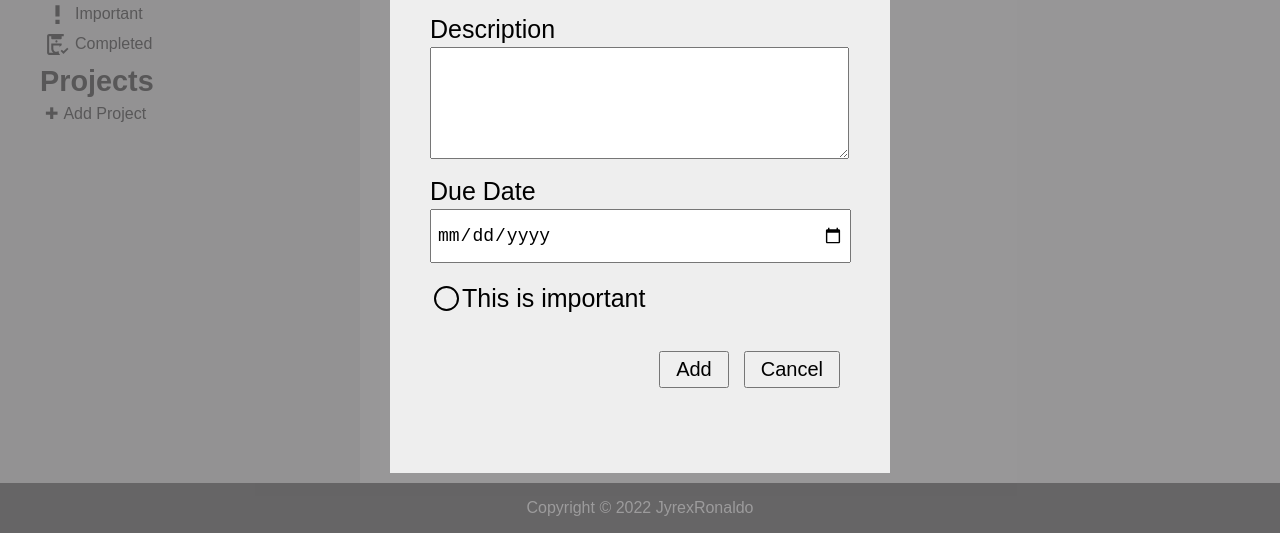
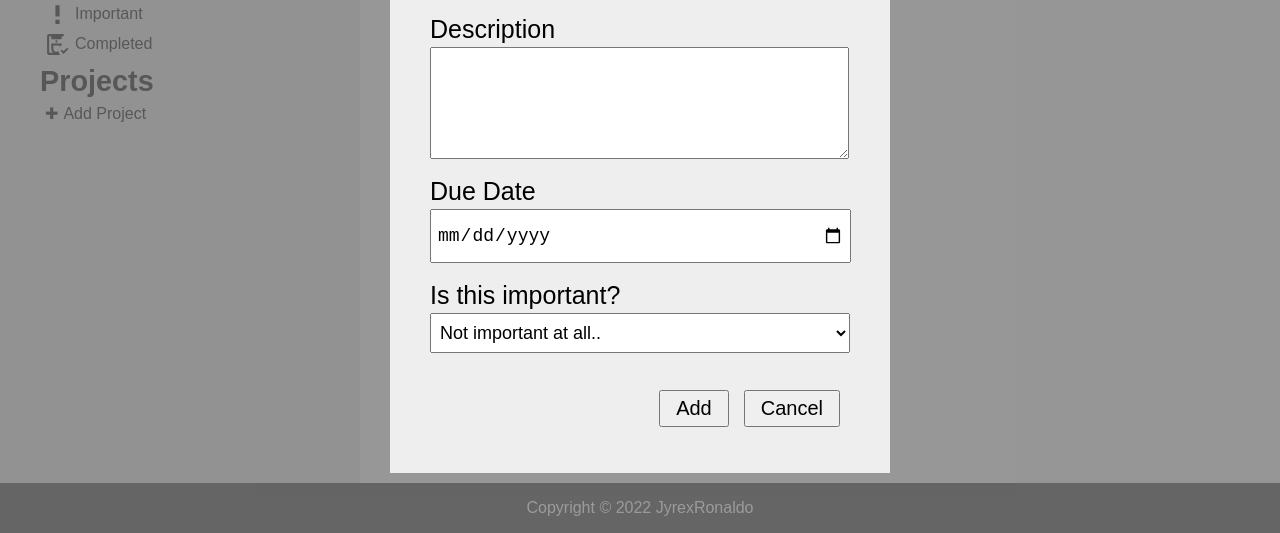
Before and after one commit to JyrexRonaldo/todo-list, a website built with webpack: page dist/index.html in a window 1280 px wide. Both pictures are taken after a click on the item "Add Task". Shown: the part 267-800 px from the top of the page. Built offline with nearby package versions, Linux system fonts and the light colour scheme.

Commit message:
Switch out checkbox for drop down menu

```diff
--- a/src/index.js
+++ b/src/index.js
@@ -122,6 +122,7 @@ const screenController = (function(projects) {
 
 
     addTaskButton.addEventListener('click', (e) => {
+        taskPriority.checked = false;
         addTaskForm.textContent = 'Add';
         formContainer.style.display = 'flex';
         taskFormPurpose = 'add';
@@ -227,7 +228,7 @@ const screenController = (function(projects) {
                     taskDescription.value = editTask.description;
                     taskDuedate.value = editTask.dueDate;
                     taskPriority.value = editTask.priority;
-                    console.log(editTask.priority);
+                    console.log(taskPriority.checked);
                     addTaskForm.textContent = 'Edit';
                     formContainer.style.display = 'flex';
                     taskFormPurpose = 'edit';
@@ -290,11 +291,12 @@ const screenController = (function(projects) {
 
 
         function closeTaskForm() {
+            // console.log()
             taskTitle.value = '';
             taskDescription.value = '';
             taskDuedate.value = '';
-            taskPriority.value = false;
-            taskPriority.checked = false;
+            // taskPriority.value = false;
+            // taskPriority.checked = false;
             formContainer.style.display = 'none';
         }
 })(projects)
--- a/src/style.css
+++ b/src/style.css
@@ -232,27 +232,31 @@ form div:nth-child(2) {
 }
 
 
-form p:nth-child(1), form p:nth-child(2), form p:nth-child(3) {
+form p:nth-child(1), form p:nth-child(2), form p:nth-child(3), form p:nth-child(4) {
     display: flex;
     flex-direction: column;
     align-items: flex-start;
     gap: 5px;
 }
 
-form p [type=text], textarea, [type=date] {
+form p [type=text], textarea, [type=date], select {
     width: 407px;
     padding: 5px;
     font-size: 18px;
 }
 
-[type=text], [type=date] {
+[type=text], [type=date], select {
     height: 40px;
 }
 
-form p:nth-child(4) {
+select {
+    width: 100%;
+}
+
+/* form p:nth-child(4) {
     display: flex;
     align-items: center;
-}
+} */
 
 form p:nth-child(5) {
     height: 50px;
```
Also changed, not shown: dist/index.html.
